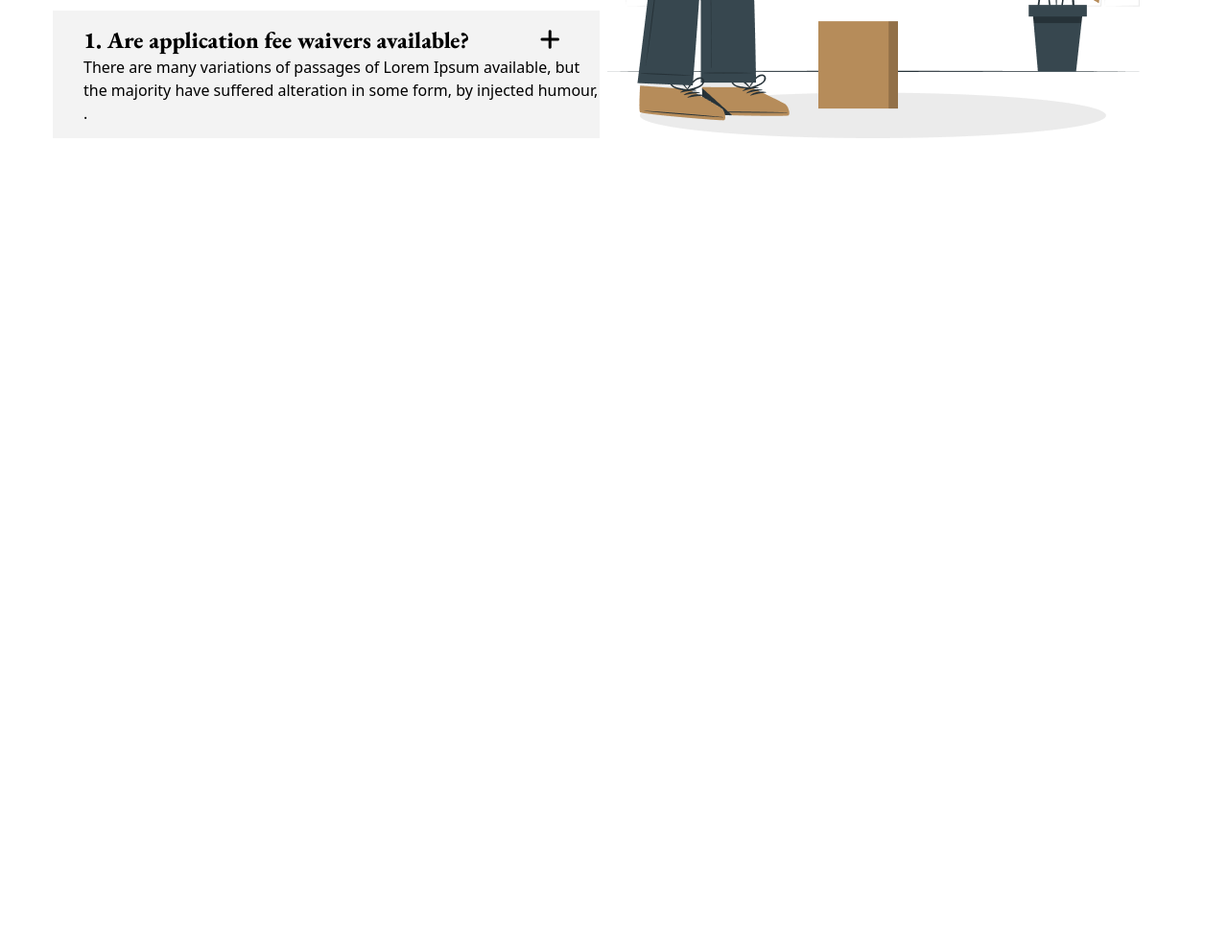
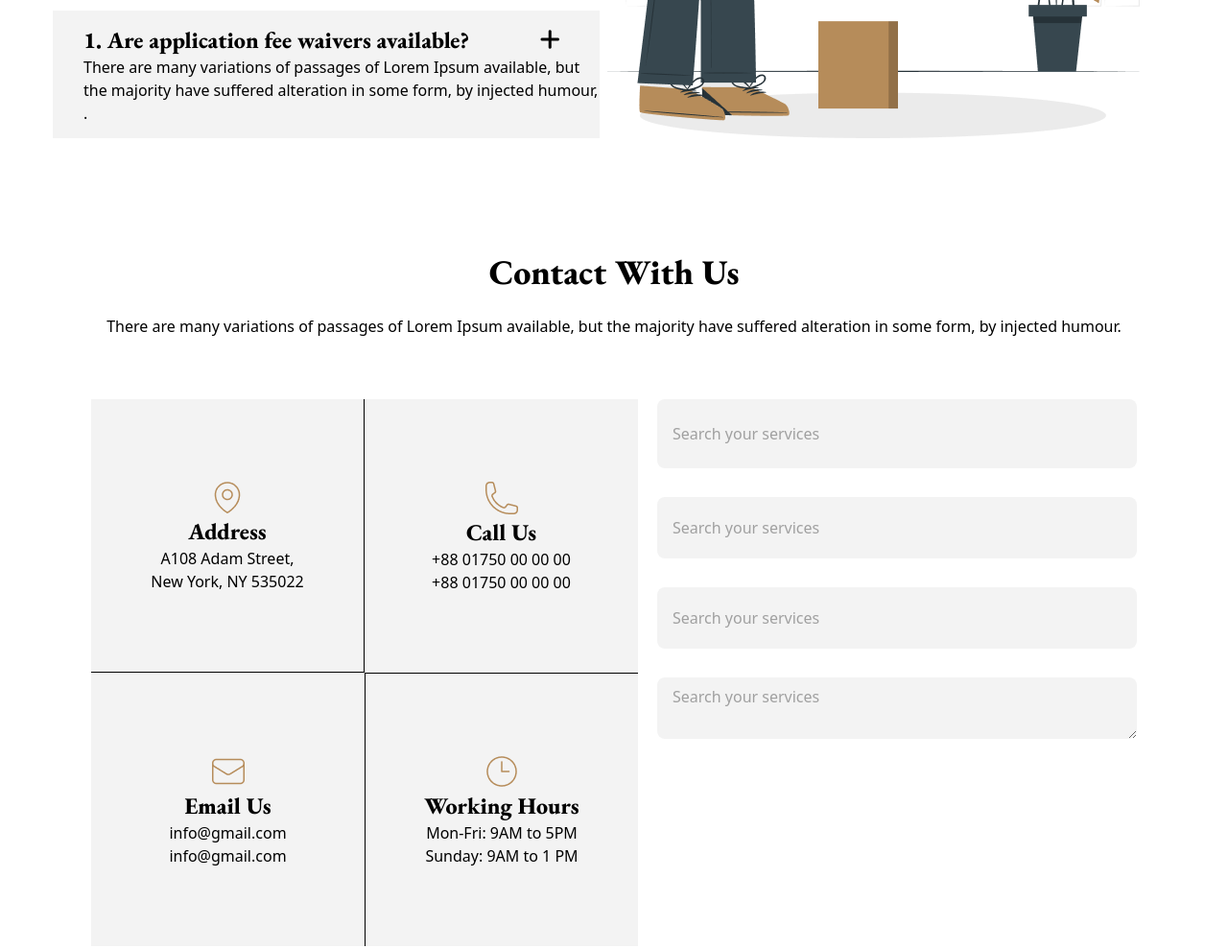
Before and after one commit to shadman76r/legal-solution, a plain HTML site: page index.html in a window 1280 px wide. Shown: the part 3560-4549 px from the top of the page at 96% size. Before the commit the page ends 3824 px from the top, so only its background shows below. Drawn offline with nearby package versions, Linux system fonts and the light colour scheme; a web font is replaced by a local one.

Commit message:
contact with use section 60%

```diff
--- a/index.html
+++ b/index.html
@@ -147,6 +147,53 @@
     </div>
      </section>
 
+     <!-- contact with us -->
+
+    <section class="mb-[120px]">
+        <div class="grid mx-auto mt-[120px]">
+        <h1 class="mx-auto text-4xl font-extrabold eb-garamond-normal mb-[24px]">Contact With Us</h1>
+        <p class="mx-auto  text-center mb-[64px]">There are many variations of passages of Lorem Ipsum available, but the majority have suffered alteration in some form, by injected humour.</p>
+    </div>
+
+    <div class="flex max-w[1170px] mx-auto place-content-center gap-5">
+        <div class="grid grid-cols-2">
+            <div class="w-[285px] h-[285px] bg-[#F3F3F3] content-center justify-items-center border-r-1 border-b-1 border-black">
+                <img src="./images/location.png" alt="">
+                <h1 class="eb-garamond-normal font-extrabold text-2xl">Address</h1>
+                <p>A108 Adam Street,</p>
+                <p>New York, NY 535022</p>
+            </div>
+            <div class="w-[285px] h-[285px] bg-[#F3F3F3] content-center justify-items-center">
+                <img src="./images/call.png" alt="">
+                <h1 class="eb-garamond-normal font-extrabold text-2xl">Call Us</h1>
+                <p>+88 01750 00 00 00</p>
+                <p>+88 01750 00 00 00</p>
+
+            </div>
+            <div class="w-[285px] h-[285px] bg-[#F3F3F3] content-center justify-items-center">
+                <img src="./images/email.png" alt="">
+                <h1 class="eb-garamond-normal font-extrabold text-2xl">Email Us</h1>
+                <p>info@gmail.com</p>
+                <p>info@gmail.com</p>
+            </div>
+            <div class="w-[285px] h-[285px] bg-[#F3F3F3] content-center justify-items-center border-t-1 border-l-1 border-black">
+                <img src="./images/time.png" alt="">
+                <h1 class="eb-garamond-normal font-extrabold text-2xl">Working Hours</h1>
+                <p>Mon-Fri: 9AM to 5PM</p>
+                <p>Sunday: 9AM to 1 PM</p>
+            </div>
+        </div>
+        <div>
+           <form class="grid gap-[30px]">
+                 <input type="text" name="" id="" class="bg-[#F3F3F3] text-gray-700 placeholder-[#A0A0A0] rounded-[8px] px-4 py-2 w-[500px] h-[72px]" placeholder="Search your services">
+                 <input type="text" name="" id="" class="bg-[#F3F3F3] text-gray-700 placeholder-[#A0A0A0] rounded-[8px] px-4 py-2 w-[500px] h-[64px]" placeholder="Search your services">
+                 <input type="text" name="" id="" class="bg-[#F3F3F3] text-gray-700 placeholder-[#A0A0A0] rounded-[8px] px-4 py-2 w-[500px] h-[64px]" placeholder="Search your services">
+            <textarea name="" id="" class="bg-[#F3F3F3] text-gray-700 placeholder-[#A0A0A0] rounded-[8px] px-4 py-2 w-[500px] h-[64px]" placeholder="Search your services"></textarea>
+          </form>
+        </div>
+    </div>
+    </section>
+
 
 
     </main>
```
